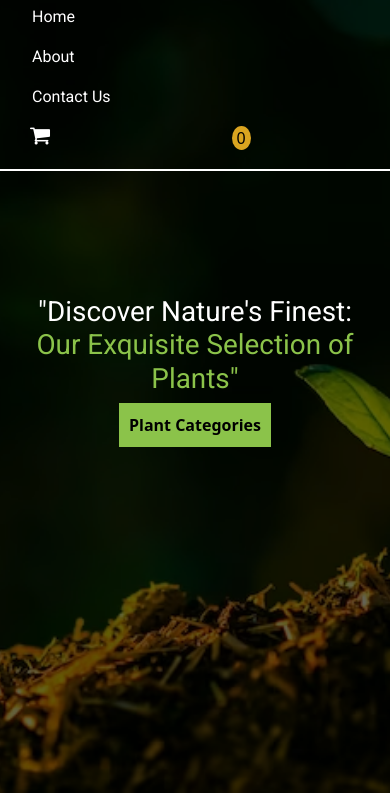
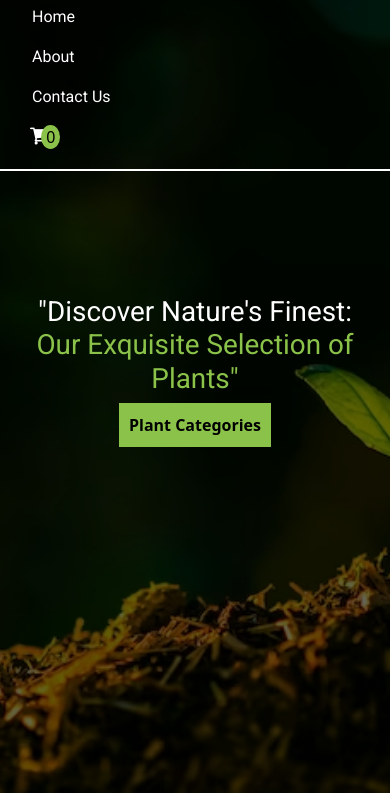
Before and after one commit to shalom-geek-ng/Plant-Palace-Techquiz-competition-by-APTECH-, a plain HTML site: page index.html in a window 390 px wide. Both pictures are taken after a click on the button "Toggle navigation". Shown: the part 51-844 px from the top of the page. Drawn offline with nearby package versions, Linux system fonts and the light colour scheme.

Commit message:
new changes

```diff
--- a/index.html
+++ b/index.html
@@ -54,7 +54,7 @@
 
           <div style="position: relative;">
           <i class="fa fa-shopping-cart fs-4 "  id="cart-icon" style="font-size: 25px; color: white; margin-left: 5px; margin-top: 10px;" aria-hidden="true"></i>
-      <button class="cart-contained" type="button" class="btn btn-primary cart-circle" data-bs-toggle="modal" data-bs-target="#staticBackdrop" style="position: absolute; top:5%;left: 60%;  border-radius: 50%; width: fit-content; height: fit-content; background-color: goldenrod; padding: 0px 5px;">
+      <button class="cart-contained" type="button" class="btn btn-primary cart-circle" data-bs-toggle="modal" data-bs-target="#staticBackdrop" style="position: absolute; top:5%;left: 60%;  border-radius: 50%; width: fit-content; height: fit-content; background-color:#8bc34a; padding: 0px 5px;">
       0
       </button>
       </div>
--- a/static/Css/style.css
+++ b/static/Css/style.css
@@ -590,6 +590,10 @@ p{
    .about-content{
     text-align: center ;
    }
+   .cart-contained{
+    left: 8% !important;
+    top: 0 !important;
+}
 }
 
 /* site-Map-styling-start */
```
